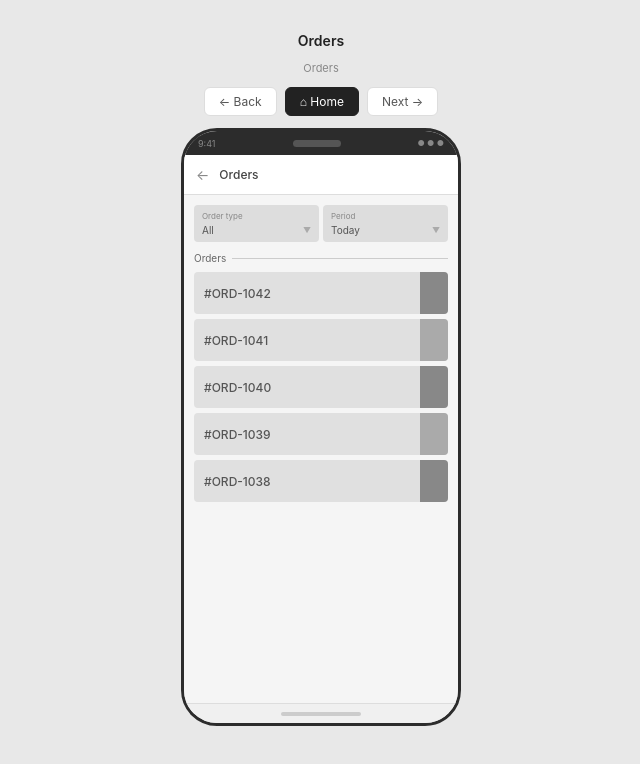
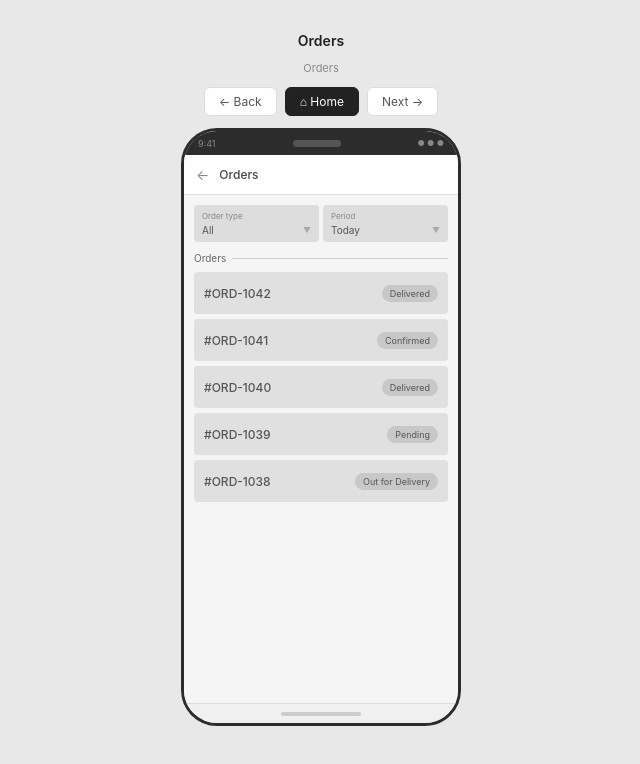
Before and after one commit to yehiadahab/techmaster, a plain HTML site: page wireframes/screen_02_orders.html in a window 1280 px wide. Shown: the whole page, without its empty margins (319-959 px from the left). Drawn offline with Linux system fonts and the light colour scheme.

Commit message:
Orders screen: replace status color box with text badge (Delivered, Confirmed, Pending, Out for Delivery)

```diff
--- a/wireframes/screen_02_orders.html
+++ b/wireframes/screen_02_orders.html
@@ -70,25 +70,25 @@
       </div>
 
       <!-- Order rows -->
-      <div style="background:#e0e0e0;border-radius:4px;margin:0 10px 5px;display:flex;align-items:center;justify-content:space-between;overflow:hidden;height:42px;">
-        <span style="font-size:12px;font-weight:500;color:#555;padding-left:10px;">#ORD-1042</span>
-        <div style="width:28px;height:100%;background:#888;"></div>
+      <div style="background:#e0e0e0;border-radius:4px;margin:0 10px 5px;display:flex;align-items:center;justify-content:space-between;padding:0 10px;height:42px;">
+        <span style="font-size:12px;font-weight:500;color:#555;">#ORD-1042</span>
+        <span style="font-size:9px;color:#555;background:#c8c8c8;border-radius:10px;padding:3px 8px;">Delivered</span>
       </div>
-      <div style="background:#e0e0e0;border-radius:4px;margin:0 10px 5px;display:flex;align-items:center;justify-content:space-between;overflow:hidden;height:42px;">
-        <span style="font-size:12px;font-weight:500;color:#555;padding-left:10px;">#ORD-1041</span>
-        <div style="width:28px;height:100%;background:#aaa;"></div>
+      <div style="background:#e0e0e0;border-radius:4px;margin:0 10px 5px;display:flex;align-items:center;justify-content:space-between;padding:0 10px;height:42px;">
+        <span style="font-size:12px;font-weight:500;color:#555;">#ORD-1041</span>
+        <span style="font-size:9px;color:#555;background:#c8c8c8;border-radius:10px;padding:3px 8px;">Confirmed</span>
       </div>
-      <div style="background:#e0e0e0;border-radius:4px;margin:0 10px 5px;display:flex;align-items:center;justify-content:space-between;overflow:hidden;height:42px;">
-        <span style="font-size:12px;font-weight:500;color:#555;padding-left:10px;">#ORD-1040</span>
-        <div style="width:28px;height:100%;background:#888;"></div>
+      <div style="background:#e0e0e0;border-radius:4px;margin:0 10px 5px;display:flex;align-items:center;justify-content:space-between;padding:0 10px;height:42px;">
+        <span style="font-size:12px;font-weight:500;color:#555;">#ORD-1040</span>
+        <span style="font-size:9px;color:#555;background:#c8c8c8;border-radius:10px;padding:3px 8px;">Delivered</span>
       </div>
-      <div style="background:#e0e0e0;border-radius:4px;margin:0 10px 5px;display:flex;align-items:center;justify-content:space-between;overflow:hidden;height:42px;">
-        <span style="font-size:12px;font-weight:500;color:#555;padding-left:10px;">#ORD-1039</span>
-        <div style="width:28px;height:100%;background:#aaa;"></div>
+      <div style="background:#e0e0e0;border-radius:4px;margin:0 10px 5px;display:flex;align-items:center;justify-content:space-between;padding:0 10px;height:42px;">
+        <span style="font-size:12px;font-weight:500;color:#555;">#ORD-1039</span>
+        <span style="font-size:9px;color:#555;background:#c8c8c8;border-radius:10px;padding:3px 8px;">Pending</span>
       </div>
-      <div style="background:#e0e0e0;border-radius:4px;margin:0 10px 5px;display:flex;align-items:center;justify-content:space-between;overflow:hidden;height:42px;">
-        <span style="font-size:12px;font-weight:500;color:#555;padding-left:10px;">#ORD-1038</span>
-        <div style="width:28px;height:100%;background:#888;"></div>
+      <div style="background:#e0e0e0;border-radius:4px;margin:0 10px 5px;display:flex;align-items:center;justify-content:space-between;padding:0 10px;height:42px;">
+        <span style="font-size:12px;font-weight:500;color:#555;">#ORD-1038</span>
+        <span style="font-size:9px;color:#555;background:#c8c8c8;border-radius:10px;padding:3px 8px;">Out for Delivery</span>
       </div>
 
     </div>
```
